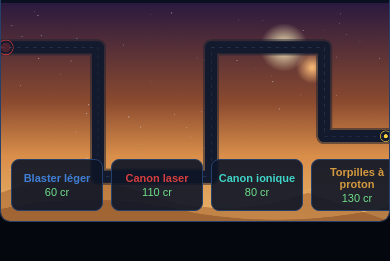
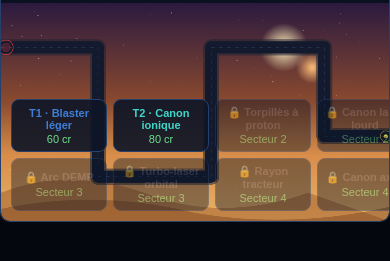
Before and after one commit to fireman358/td-wars, a website built with Vite: page index.html in a window 390 px wide. Shown: the part 357-618 px from the top of the page. Built offline with nearby package versions, Linux system fonts and the light colour scheme.

Commit message:
feat: 8 armes en 8 tiers, debloquees par deux par secteur
- Blaster leger (T1) et Canon ionique (T2) : secteur 1
- Torpilles a proton (T3) et Canon laser lourd (T4) : secteur 2
- Arc DEMP (T5) et Turbo-laser orbital (T6) : secteur 3
- Rayon tracteur (T7, immobilise les cibles) et Canon axial
  (T8, superlaser a degats colossaux) : secteur 4
- Barre de construction en grille 4x2, tours verrouillees
  affichees avec cadenas et secteur de deblocage
- tier/unlockSector ajoutes aux types et verrouillage moteur

Co-authored-by: fireman358 <fireman358@users.noreply.github.com>

```diff
--- a/src/game/config.ts
+++ b/src/game/config.ts
@@ -130,6 +130,8 @@ export const TOWERS: Record<TowerKindId, TowerKind> = {
   plasma: {
     id: 'plasma',
     name: 'Blaster léger',
+    tier: 1,
+    unlockSector: 0,
     desc: 'Tir de blaster rapide mono-cible, polyvalent et bon marché.',
     color: '#3f7fd6',
     accent: '#8cd0ff',
@@ -142,7 +144,9 @@ export const TOWERS: Record<TowerKindId, TowerKind> = {
   },
   laser: {
     id: 'laser',
-    name: 'Canon laser',
+    name: 'Canon laser lourd',
+    tier: 4,
+    unlockSector: 1,
     desc: 'Rayon laser à fort dégât, cadence moyenne.',
     color: '#d63f3f',
     accent: '#ff9a8a',
@@ -156,6 +160,8 @@ export const TOWERS: Record<TowerKindId, TowerKind> = {
   ion: {
     id: 'ion',
     name: 'Canon ionique',
+    tier: 2,
+    unlockSector: 0,
     desc: 'Ralentit les cibles touchées grâce au gel ionique.',
     color: '#3fd6c9',
     accent: '#a8fff4',
@@ -169,6 +175,8 @@ export const TOWERS: Record<TowerKindId, TowerKind> = {
   missile: {
     id: 'missile',
     name: 'Torpilles à proton',
+    tier: 3,
+    unlockSector: 1,
     desc: 'Torpilles à charge fracassante : dégâts de zone.',
     color: '#d69a3f',
     accent: '#ffe08a',
@@ -182,6 +190,8 @@ export const TOWERS: Record<TowerKindId, TowerKind> = {
   tesla: {
     id: 'tesla',
     name: 'Arc DEMP',
+    tier: 5,
+    unlockSector: 2,
     desc: 'Décharge électromagnétique qui saute d\'un ennemi à l\'autre.',
     color: '#a64fd6',
     accent: '#dcb0ff',
@@ -195,6 +205,8 @@ export const TOWERS: Record<TowerKindId, TowerKind> = {
   rail: {
     id: 'rail',
     name: 'Turbo-laser orbital',
+    tier: 6,
+    unlockSector: 2,
     desc: 'Portée extrême et dégâts massifs, cadence lente.',
     color: '#e6e6e6',
     accent: '#bfe6ff',
@@ -205,9 +217,39 @@ export const TOWERS: Record<TowerKindId, TowerKind> = {
       { cost: 300, damage: 290, range: 300, fireRate: 0.55, projectileSpeed: 1000, splashRadius: 0, slowFactor: 1, slowDuration: 0, chainTargets: 0 },
     ],
   },
+  tractor: {
+    id: 'tractor',
+    name: 'Rayon tracteur',
+    desc: 'Immobilise presque totalement les vaisseaux pris dans son faisceau.',
+    color: '#c9a64f',
+    accent: '#ffe9a8',
+    kind: 'slow',
+    tier: 7,
+    unlockSector: 3,
+    levels: [
+      { cost: 420, damage: 4, range: 150, fireRate: 1.0, projectileSpeed: 500, splashRadius: 55, slowFactor: 0.22, slowDuration: 2.2, chainTargets: 0 },
+      { cost: 380, damage: 8, range: 170, fireRate: 1.2, projectileSpeed: 540, splashRadius: 65, slowFactor: 0.15, slowDuration: 2.6, chainTargets: 0 },
+      { cost: 650, damage: 14, range: 190, fireRate: 1.4, projectileSpeed: 580, splashRadius: 75, slowFactor: 0.09, slowDuration: 3.0, chainTargets: 0 },
+    ],
+  },
+  axial: {
+    id: 'axial',
+    name: 'Canon axial',
+    desc: 'Superlaser de siège : rayon à dégâts colossaux, cadence très lente.',
+    color: '#7de64f',
+    accent: '#d8ffb0',
+    kind: 'single',
+    tier: 8,
+    unlockSector: 3,
+    levels: [
+      { cost: 600, damage: 320, range: 260, fireRate: 0.22, projectileSpeed: 1100, splashRadius: 0, slowFactor: 1, slowDuration: 0, chainTargets: 0 },
+      { cost: 520, damage: 560, range: 290, fireRate: 0.26, projectileSpeed: 1150, splashRadius: 0, slowFactor: 1, slowDuration: 0, chainTargets: 0 },
+      { cost: 900, damage: 1000, range: 320, fireRate: 0.3, projectileSpeed: 1200, splashRadius: 0, slowFactor: 1, slowDuration: 0, chainTargets: 0 },
+    ],
+  },
 };
 
-export const BUILD_ORDER: TowerKindId[] = ['plasma', 'laser', 'ion', 'missile', 'tesla', 'rail'];
+export const BUILD_ORDER: TowerKindId[] = ['plasma', 'ion', 'missile', 'laser', 'tesla', 'rail', 'tractor', 'axial'];
 
 export const ENEMIES: Record<EnemyKindId, EnemyKind> = {
   drone: {
--- a/src/game/engine.ts
+++ b/src/game/engine.ts
@@ -169,10 +169,14 @@ export class Engine {
     return { hp: 1 + w * 0.08, speed: 1 + Math.min(0.5, w * 0.015) };
   }
 
+  isUnlocked(kindId: TowerKindId): boolean {
+    return this.sectorIndex >= TOWERS[kindId].unlockSector;
+  }
+
   placeTower(kindId: TowerKindId, pos: Vec): boolean {
     const kind = TOWERS[kindId];
     const cost = kind.levels[0].cost;
-    if (this.credits < cost) {
+    if (!this.isUnlocked(kindId) || this.credits < cost) {
       this.sfx.error();
       return false;
     }
--- a/src/main.ts
+++ b/src/main.ts
@@ -57,13 +57,23 @@ function refreshBuildBar() {
     const btn = document.createElement('button');
     btn.className = 'build-btn';
     const cost = k.levels[0].cost;
-    const locked = engine.credits < cost;
-    btn.classList.toggle('locked', locked);
+    const unlocked = engine.isUnlocked(id);
+    const affordable = engine.credits >= cost;
+    btn.classList.toggle('locked', !unlocked || !affordable);
     if (selectedBuild === id) btn.classList.add('selected');
-    btn.innerHTML = `<span class="name" style="color:${k.color}">${k.name}</span><span class="cost">${cost} cr</span>`;
-    btn.title = k.desc;
+    if (!unlocked) {
+      btn.innerHTML = `<span class="name" style="color:#556">🔒 ${k.name}</span><span class="cost">Secteur ${k.unlockSector + 1}</span>`;
+      btn.title = `Débloqué au secteur ${k.unlockSector + 1}`;
+    } else {
+      btn.innerHTML = `<span class="name" style="color:${k.color}">T${k.tier} · ${k.name}</span><span class="cost">${cost} cr</span>`;
+      btn.title = `${k.desc} (Tier ${k.tier})`;
+    }
     btn.addEventListener('click', (ev) => {
       ev.stopPropagation();
+      if (!unlocked) {
+        engine.sfx.error();
+        return;
+      }
       if (engine.credits < cost) {
         engine.sfx.error();
         return;
--- a/src/render.ts
+++ b/src/render.ts
@@ -419,6 +419,39 @@ export class Renderer {
           ctx.stroke();
         }
         break;
+      case 'tractor':
+        ctx.fillStyle = '#3a3220';
+        ctx.fillRect(-2, -7, 22, 14);
+        ctx.strokeStyle = c;
+        ctx.lineWidth = 2;
+        for (let i = 0; i < 3; i++) {
+          ctx.beginPath();
+          ctx.moveTo(14 + i * 5, -4 + i * 2);
+          ctx.lineTo(24 + i * 5, -1 + i * 2);
+          ctx.stroke();
+        }
+        ctx.fillStyle = c;
+        ctx.beginPath();
+        ctx.arc(10, 0, 4, 0, Math.PI * 2);
+        ctx.fill();
+        break;
+      case 'axial':
+        ctx.fillStyle = '#1e2a1a';
+        ctx.beginPath();
+        ctx.arc(0, 0, 10, 0, Math.PI * 2);
+        ctx.fill();
+        ctx.fillStyle = '#2c3a24';
+        ctx.fillRect(6, -11, 18, 22);
+        ctx.fillStyle = c;
+        ctx.beginPath();
+        ctx.arc(22, 0, 3.5, 0, Math.PI * 2);
+        ctx.fill();
+        ctx.strokeStyle = 'rgba(216, 255, 176, 0.8)';
+        ctx.lineWidth = 1.5;
+        ctx.beginPath();
+        ctx.arc(0, 0, 8, this.t * 2, this.t * 2 + 2);
+        ctx.stroke();
+        break;
       case 'rail':
         ctx.fillStyle = '#33363c';
         ctx.fillRect(-2, -8, 26, 16);
--- a/src/style.css
+++ b/src/style.css
@@ -78,12 +78,13 @@ body {
   position: absolute;
   left: 10px;
   bottom: 10px;
-  display: flex;
-  gap: 8px;
+  display: grid;
+  grid-template-columns: repeat(4, 1fr);
+  gap: 6px;
 }
 
 .build-btn {
-  width: 92px;
+  width: 96px;
   padding: 6px;
   background: rgba(13, 21, 38, 0.9);
   border: 1px solid #24406b;
```
Also changed, not shown: src/game/types.ts (+6 -2 lines).
